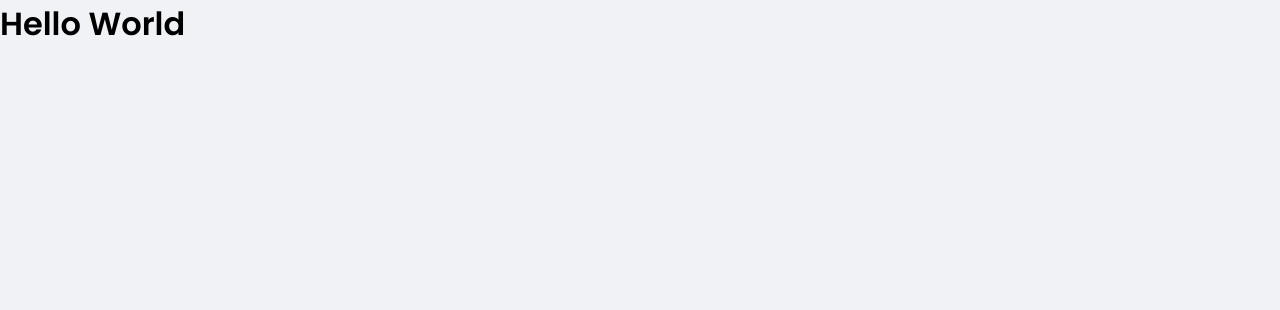
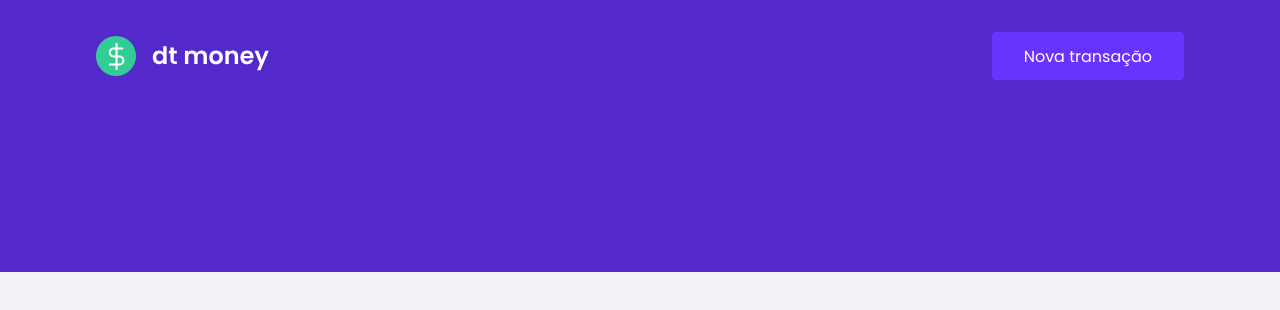
Before and after one commit to brenolincon/dtmoney, a React (Create React App) app: page / in a window 1280 px wide. Shown: the top 310 px of the page. Built offline with nearby package versions, Linux system fonts and the light colour scheme.

Commit message:
Componente Header

```diff
--- a/src/App.tsx
+++ b/src/App.tsx
@@ -1,10 +1,11 @@
+import { Header } from './components/Header'
 import { GlobalStyle } from './styles/global'
 
 export function App() {
   return (
-    <div className="App">
-      <h1>Hello World</h1>
+    <>
+      <Header />
       <GlobalStyle />
-    </div>
+    </>
   )
 }
--- /dev/null
+++ b/src/components/Header/index.tsx
@@ -0,0 +1,13 @@
+import logoImg from '../../assets/logo.svg'
+import { Container, Content } from './style'
+
+export function Header() {
+  return (
+    <Container>
+      <Content>
+        <img src={logoImg} alt="dt money" />
+        <button type="button">Nova transação</button>
+      </Content>
+    </Container>
+  )
+}
--- /dev/null
+++ b/src/components/Header/style.ts
@@ -0,0 +1,31 @@
+import styled from 'styled-components'
+
+export const Container = styled.header`
+  background: var(--blue);
+`
+
+export const Content = styled.div`
+  max-width: 1120px;
+  margin: 0 auto;
+
+  padding: 2rem 1rem 12rem;
+  display: flex;
+  align-items: center;
+  justify-content: space-between;
+
+  button {
+    font-size: 1rem;
+    color: #fff;
+    background: var(--blue-light);
+    border: 0;
+    padding: 0 2rem;
+    border-radius: 0.25rem;
+    height: 3rem;
+
+    transition: filter 0.2s;
+
+    &:hover {
+      filter: brightness(0.9);
+    }
+  }
+`
```
